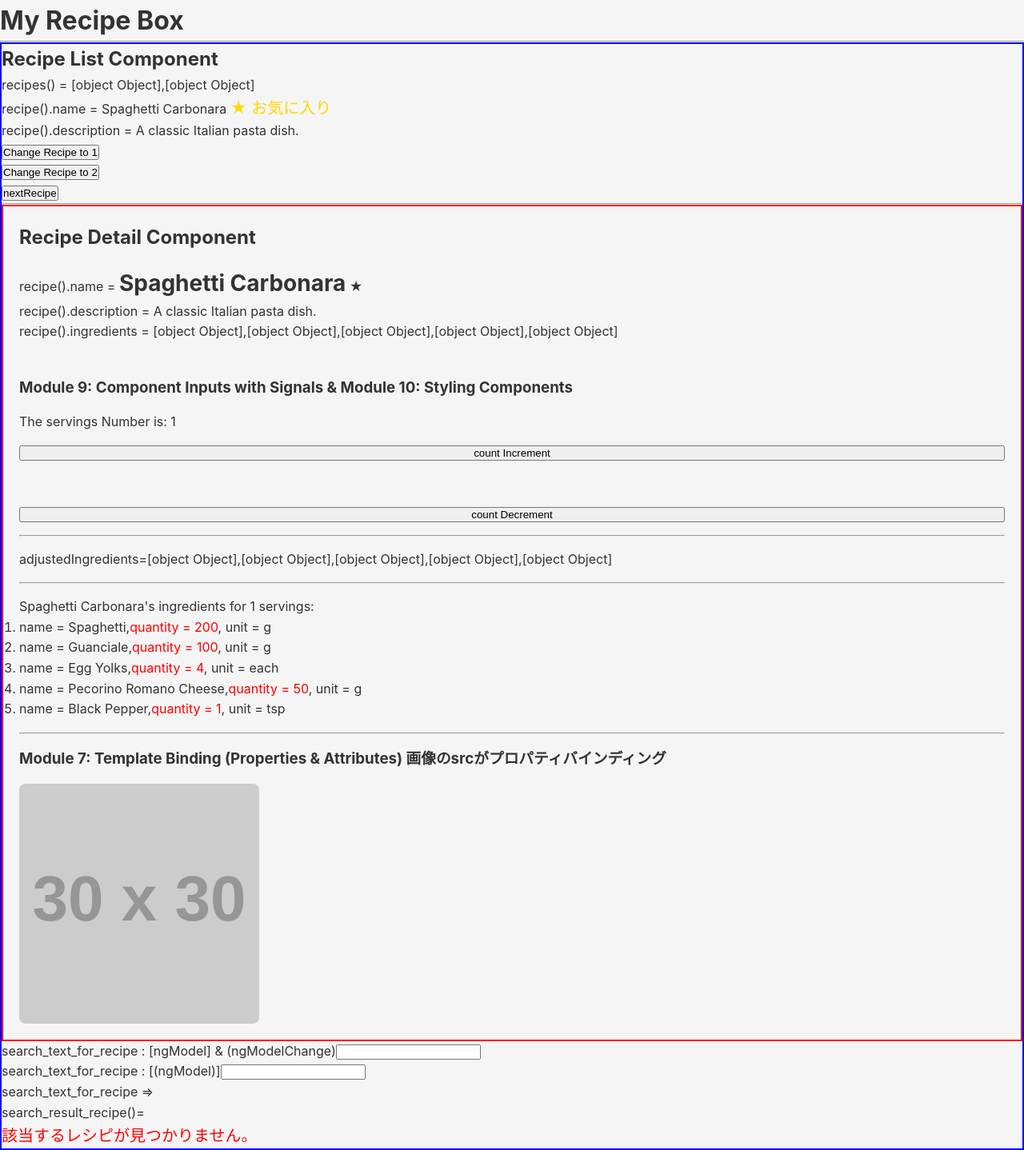
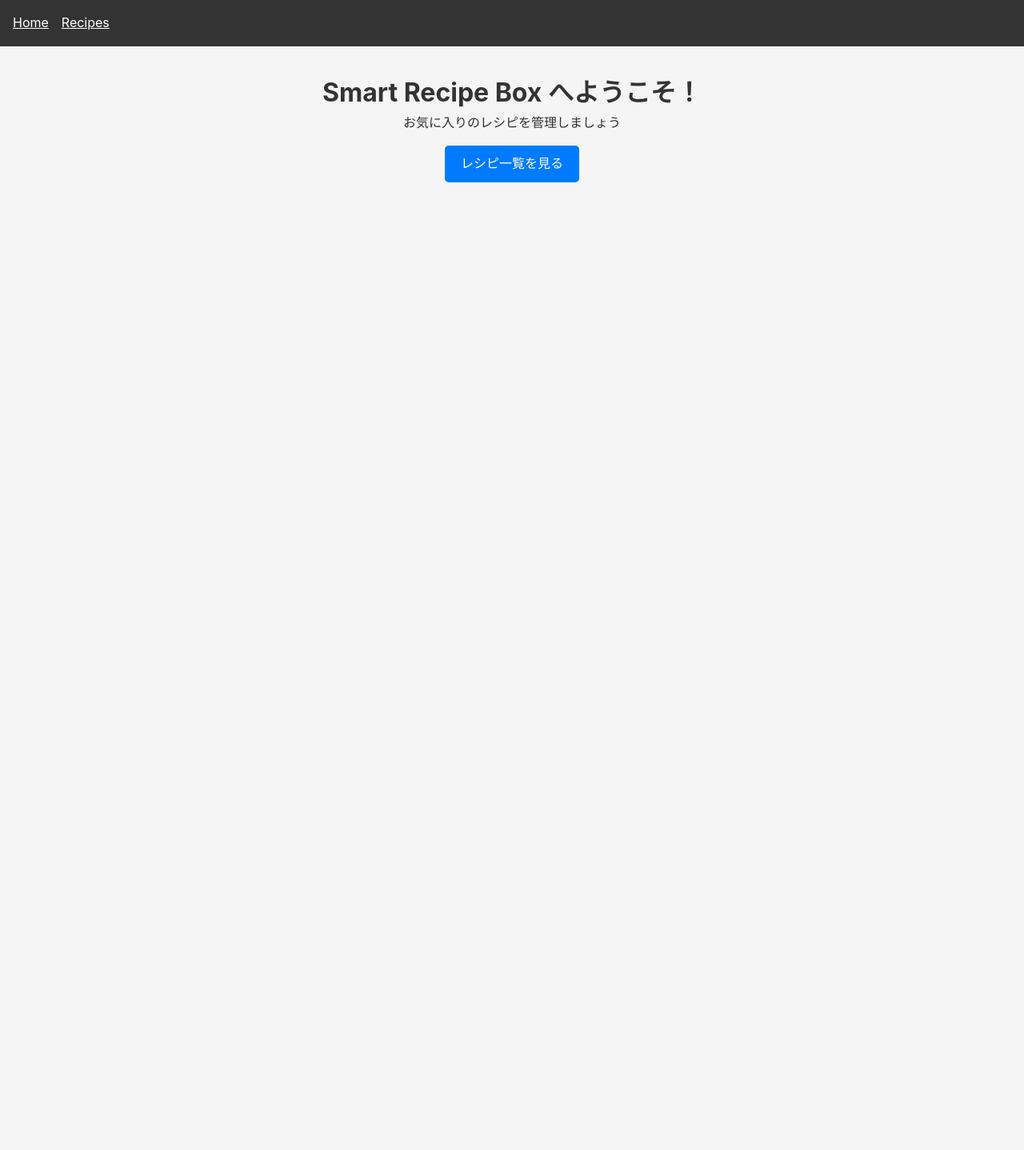
Before and after one commit to rooreckless/typescript-learn-fastest-udemy, an Angular app in the folder project_docker_TAFP/angular/: page / in a window 1280 px wide. Shown: the whole page at 80% size. After the commit the page ends 800 px from the top, so only its background shows below. Built offline with nearby package versions, Linux system fonts and the light colour scheme.

Commit message:
Module 15: Basic Routing

```diff
--- a/project_docker_TAFP/angular/src/app/app.component.html
+++ b/project_docker_TAFP/angular/src/app/app.component.html
@@ -1,29 +1,8 @@
-<h1>{{ title() }}</h1>
+<!-- ナビゲーションバー -->
+<nav style="background-color: #333; padding: 1rem;">
+  <a routerLink="/" style="color: white; margin-right: 1rem;">Home</a>
+  <a routerLink="/recipes" style="color: white;">Recipes</a>
+</nav>
 
-<!-- <p>recipes() = {{recipes()}}</p>
-<p>recipe().name = {{recipe().name}}</p>
-<p>recipe().description = {{recipe().description}}</p>
-<p>recipe().ingredients = {{recipe().ingredients}}</p><br>
-<button (click)="change_recipe_to1()">Change Recipe to 1</button><br>
-<button (click)="change_recipe_to2()">Change Recipe to 2</button><br>
-<button (click)="nextRecipe()">nextRecipe</button><br>
-<hr>
-<p>The servings Number is: {{ servings() }}</p>
-<button (click)="incrementCount()">count Increment</button><br>
-<button (click)="decrementCount()">count Decrement</button>
-<hr>
-<p>adjustedIngredients={{adjustedIngredients() }}</p>
-<hr>
-<ol>
-     {{recipe().name}}'s ingredients for {{ servings() }} servings:
-  @for(elem of adjustedIngredients(); track elem.name){
-     <li>name = {{elem.name}},<span [style.color]="'red'">quantity = {{elem.quantity}}</span>, unit = {{elem.unit}}</li>
-  }
-</ol>
-<hr>
-<h3>Module 7: Template Binding (Properties & Attributes) 画像のsrcがプロパティバインディング</h3>
-<img [src]="recipe().imgUrl" [alt]="recipe().name" width="300"/> -->
-
-<hr>
-<!-- 今まで↑で表示していた内容は、子コンポーネント、recipe-listに移動した -->
-<app-recipe-list></app-recipe-list>
+<!-- ここに現在のURLに対応するコンポーネントが表示される -->
+<router-outlet></router-outlet>
--- /dev/null
+++ b/project_docker_TAFP/angular/src/app/home/home.html
@@ -0,0 +1,5 @@
+<div class="welcome-container" style="padding: 2rem; text-align: center;">
+  <h1>Smart Recipe Box へようこそ！</h1>
+  <p>お気に入りのレシピを管理しましょう</p>
+  <a routerLink="/recipes" style="display: inline-block; padding: 10px 20px; background-color: #007bff; color: white; text-decoration: none; border-radius: 5px; margin-top: 1rem;">レシピ一覧を見る</a>
+</div>
--- a/project_docker_TAFP/angular/src/app/recipe-detail/recipe-detail.html
+++ b/project_docker_TAFP/angular/src/app/recipe-detail/recipe-detail.html
@@ -1,24 +1,49 @@
-<section class="container" style="border: 2px solid red">
-    <h2>Recipe Detail Component</h2>
-    <div class="recipe_selected">
-        <p>recipe().name = <span class="name">{{recipe().name}}</span><span>@if(recipe().isFavorite){ ★ }@else{ ☆}</span></p>
-        <p>recipe().description = <span class="description">{{recipe().description}}</span></p>
-        <p>recipe().ingredients = {{recipe().ingredients}}</p><br>
+@if (recipe(); as currentRecipe) {
+  <div class="recipe-detail-container" style="padding: 2rem; max-width: 800px; margin: 0 auto;">
+    <!-- レシピ名とお気に入りマーク -->
+    <h1 style="margin-bottom: 1rem;">
+      {{ currentRecipe.name }}
+      @if (currentRecipe.isFavorite) {
+        <span style="color: gold; font-size: 24px;">★</span>
+      }
+    </h1>
+
+    <!-- レシピ画像 -->
+    <img
+      [src]="currentRecipe.imgUrl"
+      [alt]="currentRecipe.name"
+      style="max-width: 100%; border-radius: 8px; margin-bottom: 1rem;"
+    />
+
+    <!-- レシピ説明 -->
+    <p style="color: #666; margin-bottom: 2rem;">{{ currentRecipe.description }}</p>
+
+    <!-- 人数調整コントロール -->
+    <div class="servings-control" style="display: flex; align-items: center; gap: 1rem; margin-bottom: 2rem;">
+      <button
+        (click)="decrementCount()"
+        style="padding: 0.5rem 1rem; font-size: 18px; cursor: pointer;"
+      >-</button>
+      <span style="font-size: 18px; font-weight: bold;">人数: {{ servings() }}</span>
+      <button
+        (click)="incrementCount()"
+        style="padding: 0.5rem 1rem; font-size: 18px; cursor: pointer;"
+      >+</button>
     </div>
-    <h3>Module 9: Component Inputs with Signals & Module 10: Styling Components</h3>
-    <p>The servings Number is: {{ servings() }}</p>
-    <button (click)="incrementCount()">count Increment</button><br>
-    <button (click)="decrementCount()">count Decrement</button>
-    <hr>
-    <p>adjustedIngredients={{adjustedIngredients() }}</p>
-    <hr>
-    <ol>
-        {{recipe().name}}'s ingredients for {{ servings() }} servings:
-    @for(elem of adjustedIngredients(); track elem.name){
-        <li>name = {{elem.name}},<span [style.color]="'red'">quantity = {{elem.quantity}}</span>, unit = {{elem.unit}}</li>
-    }
-    </ol>
-    <hr>
-    <h3>Module 7: Template Binding (Properties & Attributes) 画像のsrcがプロパティバインディング</h3>
-    <img [src]="recipe().imgUrl" [alt]="recipe().name" width="300"/>
-</section>
+
+    <!-- 材料リスト -->
+    <h3 style="margin-bottom: 1rem;">材料 ({{ servings() }}人分):</h3>
+    <ul style="list-style: none; padding: 0;">
+      @for (ingredient of adjustedIngredients(); track ingredient.name) {
+        <li style="padding: 0.5rem; border-bottom: 1px solid #eee;">
+          <strong>{{ ingredient.name }}</strong>:
+          <span style="color: #007bff;">{{ ingredient.quantity }}</span> {{ ingredient.unit }}
+        </li>
+      }
+    </ul>
+  </div>
+} @else {
+  <div style="padding: 2rem; text-align: center;">
+    <p>レシピを読み込んでいます...</p>
+  </div>
+}
--- a/project_docker_TAFP/angular/src/app/recipe-detail/recipe-detail.ts
+++ b/project_docker_TAFP/angular/src/app/recipe-detail/recipe-detail.ts
@@ -1,18 +1,41 @@
-import { Component, input, computed,signal } from '@angular/core';
-import {RecipeModel,Ingredient} from '../models';
+import { Component, computed, signal, inject, OnInit } from '@angular/core';
+import { RecipeModel, Ingredient } from '../models';
+import { ActivatedRoute, Router } from '@angular/router';
+import { RecipeService } from '../services/recipe';
+
 @Component({
   selector: 'app-recipe-detail',
   imports: [],
   templateUrl: './recipe-detail.html',
   styleUrl: './recipe-detail.css',
 })
-export class RecipeDetail {
-  // 親コンポーネントからrecipeプロパティを受け取る(pretectedにはできない)
-  // input()で作成されたプロパティは親からバインディングする必要があるため、protectedにはできない
-  readonly recipe = input.required<RecipeModel>();
+export class RecipeDetail implements OnInit {
+  // Module 15: Basic Routing
+  // URLパラメータ(パスパラメータ)からIDを取得し、RecipeServiceからデータを取得する
+  private route = inject(ActivatedRoute);
+  private router = inject(Router);
+  private recipeService = inject(RecipeService);
+
+  // input()からsignalに変更（親から受け取らず、自分で取得）
+  protected readonly recipe = signal<RecipeModel | null>(null);
+
   // Module 5: State Management with Writable Signals (Part 2: update)
-  //このコンポーネント内だけで使うsignalなら、protectedは使用できる。
+  // このコンポーネント内だけで使うsignalなら、protectedは使用できる。
   protected readonly servings = signal(1);
+
+  ngOnInit(): void {
+    // URLパラメータ(パスパラメータ)からIDを取得
+    const id = Number(this.route.snapshot.paramMap.get('id'));
+    // RecipeServiceからレシピを取得
+    const foundRecipe = this.recipeService.getRecipeById(id);
+
+    if (foundRecipe) {
+      this.recipe.set(foundRecipe);
+    } else {
+      // レシピが見つからない場合は一覧に戻る
+      this.router.navigate(['/recipes']);
+    }
+  }
 
   protected incrementCount(): void{
     // signalの値を更新するには(protected readonlyをつけていない場合は)servings.update(...)メソッドを使う
@@ -30,42 +53,20 @@ export class RecipeDetail {
     });
   }
 
-  // Module 6: Computed Signals = setやupdateで値を変更するsignalとは別に、
-  // 他のsignalの値に基づいて自動的に更新されるsignalを作成する
-  //   例えば:
+  // Module 6: Computed Signals
+  // レシピの材料と人数から、調整された材料の量を計算する
+  protected readonly adjustedIngredients = computed(() => {
+    const currentRecipe = this.recipe();
+    // nullチェック：レシピがまだ読み込まれていない場合は空配列を返す
+    if (!currentRecipe) return [];
 
-  // - 商品の価格と税率から、税込価格を計算する
-  // - レシピの材料と人数から、調整された材料の量を計算する
-  // - 複数の入力フィールドから、合計を計算する
-  // まずcomputedをimportして変数定義し、computedの無名関数ないで他のsignalの値を使って計算を行う
-  // ここでは、レシピの材料と人数から、調整された材料の量を計算する例を示す
-  protected readonly adjustedIngredients = computed(()=>{
-    // 現在の人数(signalから)を取得
-    const current_servings=this.servings();
-    // 現在のレシピの材料(=表示しているrecipeのsignalから)を取得
-    const current_recipe=this.recipe();
+    const currentServings = this.servings();
 
-    // current_recipe.ingredientsの各材料の量quantityを現在の人数に基づいて調整する
-    // 書き方1
-    // return current_recipe.ingredients.map((ingredient: Ingredient)=>({
-    //   ...ingredient,  // 全てのプロパティをコピー
-    //   quantity: ingredient.quantity * current_servings  // quantityだけ上書き
-    // }));
-
-    // 書き方2
-    return current_recipe.ingredients.map((ingredient: Ingredient)=>{
-      return {
-        ...ingredient,  // 全てのプロパティをコピー
-        quantity: ingredient.quantity * current_servings  // quantityだけ上書き
-      };
-    });
-    // mapメソッドは新しい配列を返す(=current_recipe.ingredients自体を書き換えるわけではない)
-    // ので、そのままreturnで返す
-    // さらにmapの引数は無名関数であり、最終的にオブジェクトを返したいのでreturn {...}の形にする必要がある
-    // その無名関数のreturn {...}の中でスプレッド構文を使い、元のingredientオブジェクトの全プロパティをコピーしつつ、
-    // quantityプロパティだけを上書きしている
-    // これにより、元のingredientオブジェクトは変更せずに、新しいオブジェクトを作成している
-    // https://qiita.com/NNNiNiNNN/items/3743ce6db31a421d88d0
+    // 各材料の量を現在の人数に基づいて調整
+    return currentRecipe.ingredients.map((ingredient: Ingredient) => ({
+      ...ingredient,  // 全てのプロパティをコピー
+      quantity: ingredient.quantity * currentServings  // quantityだけ上書き
+    }));
   });
 
 
--- a/project_docker_TAFP/angular/src/app/recipe-list/recipe-list.html
+++ b/project_docker_TAFP/angular/src/app/recipe-list/recipe-list.html
@@ -1,36 +1,35 @@
-<section class="container" style="border: 2px solid blue"><h2>Recipe List Component</h2>
-    <p>recipes() = {{recipes()}}</p>
-    <p>
-        recipe().name = {{recipe().name}}
-        <!-- Module 12: @ifを使って条件付きレンダリング -->
-        @if (recipe().isFavorite) {
-            <span style="color: gold; font-size: 20px;">★ お気に入り</span>
-        }
-    </p>
-    <p>recipe().description = {{recipe().description}}</p>
+<section class="container" style="border: 2px solid blue; padding: 2rem;">
+  <h2>Recipe List Component</h2>
 
-    <button (click)="change_recipe_to1()">Change Recipe to 1</button><br>
-    <button (click)="change_recipe_to2()">Change Recipe to 2</button><br>
-    <button (click)="nextRecipe()">nextRecipe</button><br>
-    <hr>
-    <!-- 子コンポーネントにrecipe signalの値を渡す -->
-    <app-recipe-detail [recipe]="recipe()"></app-recipe-detail>
+  <!-- 検索フィールド -->
+  <div style="margin-bottom: 2rem;">
+    <label for="search_text_for_recipe">レシピを検索:</label>
+    <input
+      id="search_text_for_recipe"
+      type="text"
+      [(ngModel)]="search_text_for_recipe"
+      style="width: 100%; padding: 0.5rem; margin-top: 0.5rem;"
+      placeholder="レシピ名を入力..."
+    />
+  </div>
 
-    <!-- 双方向バインディング用の入力フィールド -->
-    <label for="search_text_for_recipe">search_text_for_recipe : [ngModel] & (ngModelChange)</label>
-    <input id ="search_text_for_recipe" type="text" [ngModel]="search_text_for_recipe()" (ngModelChange)="search_text_for_recipe.set($event)"/>
-
-    <br/>
-    <label for="search_text_for_recipe">search_text_for_recipe : [(ngModel)]</label>
-    <input id ="search_text_for_recipe" type="text" [(ngModel)]="search_text_for_recipe"/>
-    <br/>
-    search_text_for_recipe => {{search_text_for_recipe()}}<br>
-    <!-- 検索結果の表示1 -->
-    search_result_recipe()={{search_result_recipe()?.name}}<br>
-    <!-- 検索結果の表示2 -->
-    @if (search_result_recipe(); as result) {
-        <span style="color: green; font-size: 20px;">{{result.name}}</span>
-    }@else{
-        <span style="color: red; font-size: 20px;">該当するレシピが見つかりません。</span>
+  <!-- レシピリスト -->
+  <div style="display: flex; flex-direction: column; gap: 1rem;">
+    @for (recipe of filteredRecipes(); track recipe.id) {
+      <a
+        [routerLink]="['/recipes', recipe.id]"
+        style="display: block; padding: 1rem; border: 1px solid #ddd; border-radius: 5px; text-decoration: none; color: inherit; transition: background-color 0.2s;"
+      >
+        <h3 style="margin: 0;">
+          {{ recipe.name }}
+          @if (recipe.isFavorite) {
+            <span style="color: gold; font-size: 20px;">★</span>
+          }
+        </h3>
+        <p style="margin: 0.5rem 0 0 0; color: #666;">{{ recipe.description }}</p>
+      </a>
+    } @empty {
+      <p style="color: red;">該当するレシピが見つかりません。</p>
     }
+  </div>
 </section>
--- a/project_docker_TAFP/angular/src/app/recipe-list/recipe-list.ts
+++ b/project_docker_TAFP/angular/src/app/recipe-list/recipe-list.ts
@@ -1,73 +1,35 @@
-import { Component,signal,computed,inject} from '@angular/core';
+import { Component, signal, computed, inject } from '@angular/core';
 // 双方向バインディングのためにインポート
 import { FormsModule } from '@angular/forms';
-import {RecipeService} from '../services/recipe';
-import {RecipeModel} from '../models';
-import {RecipeDetail} from '../recipe-detail/recipe-detail';
+// ルーティングのためにインポート
+import { RouterLink } from '@angular/router';
+import { RecipeService } from '../services/recipe';
+import { RecipeModel } from '../models';
+
 @Component({
   selector: 'app-recipe-list',
-  imports: [RecipeDetail, FormsModule],
+  imports: [FormsModule, RouterLink],  // RecipeDetailを削除、RouterLinkを追加
   templateUrl: './recipe-list.html',
   styleUrls: ['./recipe-list.css'],
 })
 export class RecipeList {
-  private recipeService = inject(RecipeService); // DIで注入
+  private recipeService = inject(RecipeService);
 
-  recipes = signal<RecipeModel[]>(this.recipeService.getAllRecipes());
-  recipe = signal<RecipeModel>(this.recipes()[0]);
-
-  protected nextRecipe(): void {
-    // signalで管理しているオブジェクトのプロパティにアクセスするには、signal名()のように関数呼び出しの形でアクセスする
-    // それを使い、現在表示しているrecipeのidを取得してcurrentIdに入れる
-    const currentId = this.recipe().id;
-    // 次に表示するレシピのidをcurrentIdから計算する。最後のレシピの場合は最初のレシピに戻るようにする
-    // 具体的には、nextIdは「currentIdがMOCK_RECIPESの長さと同じ場合は1に戻し」、
-    // 「そうでない場合はcurrentIdに1を足した値をnextIdにいれる」
-    const nextId = currentId === this.recipes().length ? 1 : currentId + 1;
-    // 次にrecipeとして表示するレシピをMOCK_RECIPES配列内オブジェクトのうち、idとnextIdが一致するから探してくる
-    const nextRecipe = this.recipeService.getRecipeById(nextId);
-    // ちゃんとnextRecipeが見つかった場合のみ、recipe signalの値を更新する
-    // signalの値を更新するには(protected readonlyをつけていない場合は)recipe.set(...)メソッドを使う
-    if (nextRecipe) {
-      this.recipe.set(nextRecipe);
-    }
-  }
-
-  protected change_recipe_to1(): void {
-    // const nextRecipe = this.recipes().find((recipe: RecipeModel) => recipe.id === 1);
-    const nextRecipe = this.recipeService.getRecipeById(1);
-    if (nextRecipe) {
-      this.recipe.set(nextRecipe);
-    }
-  }
-
-  protected change_recipe_to2(): void {
-    // const nextRecipe = this.recipes().find((recipe: RecipeModel) => recipe.id === 2);
-    const nextRecipe = this.recipeService.getRecipeById(2);
-    if (nextRecipe) {
-      this.recipe.set(nextRecipe);
-    }
-  }
+  // 全レシピを取得
+  protected readonly recipes = signal<RecipeModel[]>(this.recipeService.getAllRecipes());
 
   // Module 13: Two-Way Binding (双方向バインディング)
-  // 検索用の文字列格納signal(双方向バインディングはts側は普通)
-  search_text_for_recipe = signal<string>('');
-  // インクリメンタルサーチの結果用のcomputed signalのsearch_result_recipe : htmlでは{{search_result_recipe()}}で表示できる。
-  search_result_recipe = computed(()=>{
-    // 入力された検索文字列を取得
-    const inputed_text = this.search_text_for_recipe();
-    // signalのrecipes配列にフィルターをかけて、新しいオブジェクトを返す
-    // 配列内オブジェクトのnameプロパティにinputed_textが含まれているかどうかでフィルターをかける
-    // const filtered_recipes = this.recipes().filter((recipe : RecipeModel)=>{
-    //   return recipe.name.includes(inputed_text);
-    // })
-    const filtered_recipes = this.recipeService.searchRecipes(inputed_text);
+  // 検索用の文字列格納signal
+  protected readonly search_text_for_recipe = signal<string>('');
 
-    if (filtered_recipes.length !== 1){
-      // 1件に特定できなかった場合は表示しないようにnullを返す
-      return null;
+  // フィルタリングされたレシピリスト
+  protected readonly filteredRecipes = computed(() => {
+    const searchText = this.search_text_for_recipe();
+    if (!searchText) {
+      // 検索文字列が空の場合は全レシピを返す
+      return this.recipes();
     }
-    console.log('Filtered Recipes[0]:', filtered_recipes[0]);
-    return filtered_recipes[0];
+    // 検索文字列がある場合はフィルタリング
+    return this.recipeService.searchRecipes(searchText);
   });
 }
```
Also changed, not shown: project_docker_TAFP/angular/src/app/app.component.ts (+4 -3 lines), project_docker_TAFP/angular/src/app/app.config.ts (added, +10 -0 lines), project_docker_TAFP/angular/src/app/app.routes.ts (+7 -0 lines), project_docker_TAFP/angular/src/app/home/home.ts (added, +12 -0 lines), project_docker_TAFP/angular/src/main.ts (+3 -11 lines), project_docker_TAFP/angular/src/app/home/home.css (added), 1 other file (tests, documents, lock files or other folders).
